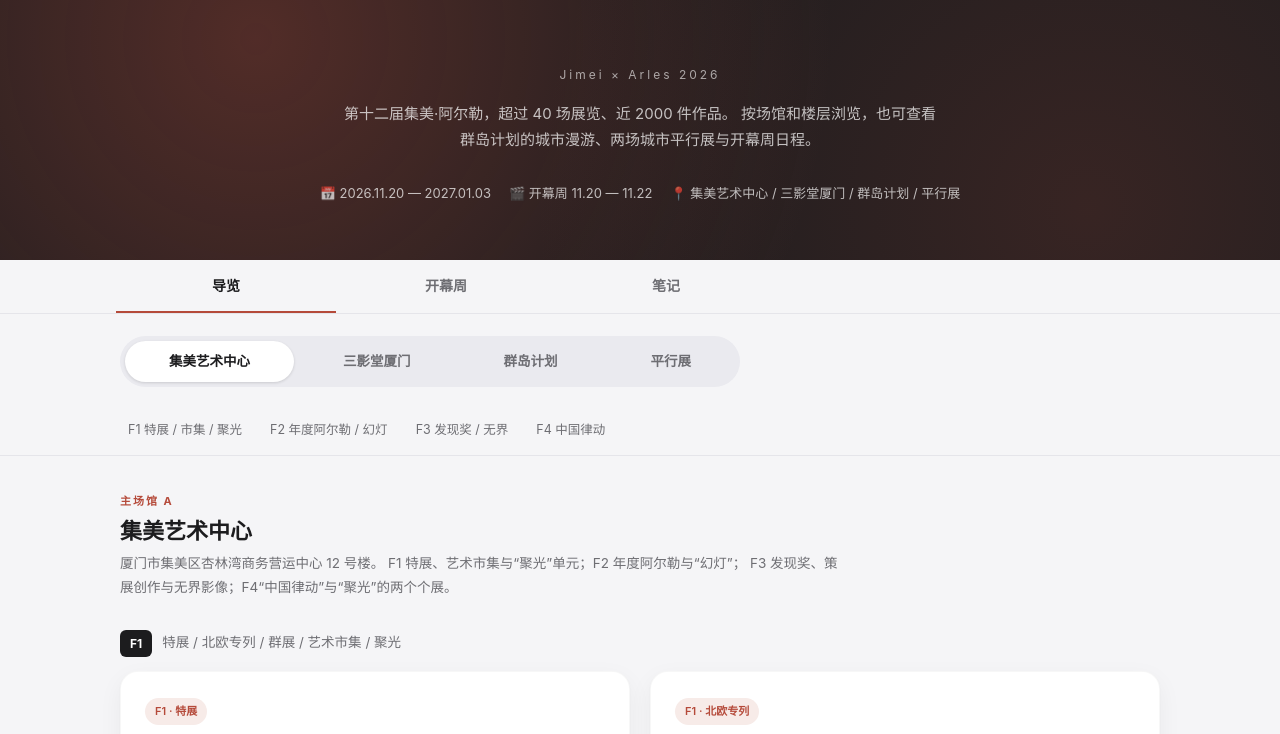
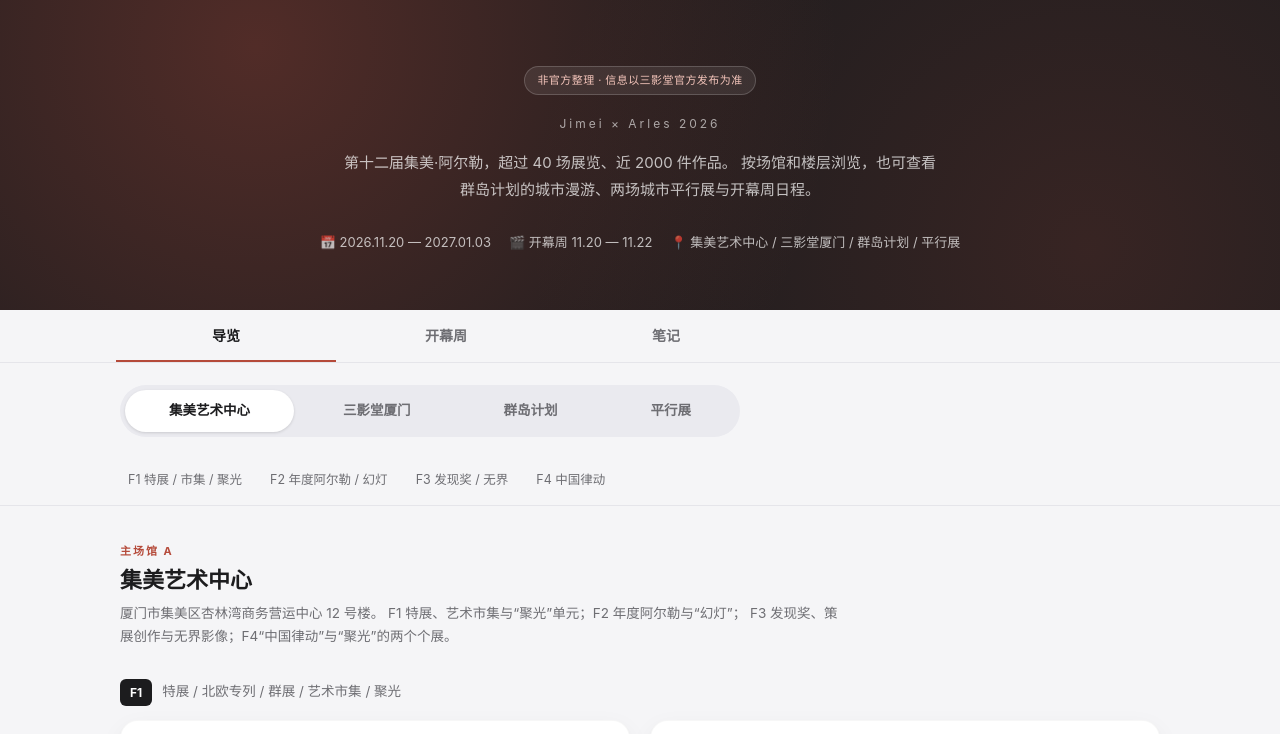
Before and after one commit to powerless-power/jimei-arles, a plain HTML site: page 2026/index.html in a window 1280 px wide. Shown: the top 734 px of the page. Drawn offline with Linux system fonts and the light colour scheme.

Commit message:
Add disclaimer section in header for clarity and context

```diff
--- a/2026/index.html
+++ b/2026/index.html
@@ -12,6 +12,7 @@
 <body>
 
 	<header class="hero">
+		<div class="disclaimer">非官方整理 · 信息以三影堂官方发布为准</div>
 		<div class="eyebrow">Jimei × Arles 2026</div>
 		<p class="sub">
 			第十二届集美·阿尔勒，超过 40 场展览、近 2000 件作品。
--- a/2026/style.css
+++ b/2026/style.css
@@ -61,6 +61,18 @@
 		.hero>* {
 			position: relative;
 			z-index: 1
+		}
+
+		.hero .disclaimer {
+			display: inline-block;
+			font-size: 11px;
+			letter-spacing: .04em;
+			color: #f3c4ba;
+			background: rgba(255, 255, 255, .08);
+			border: 1px solid rgba(255, 255, 255, .18);
+			border-radius: 999px;
+			padding: 4px 12px;
+			margin-bottom: 18px
 		}
 
 		.hero .eyebrow {
```
